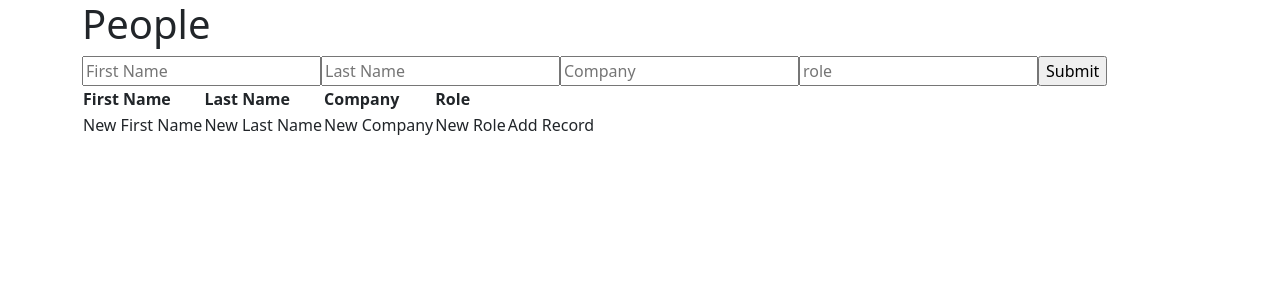
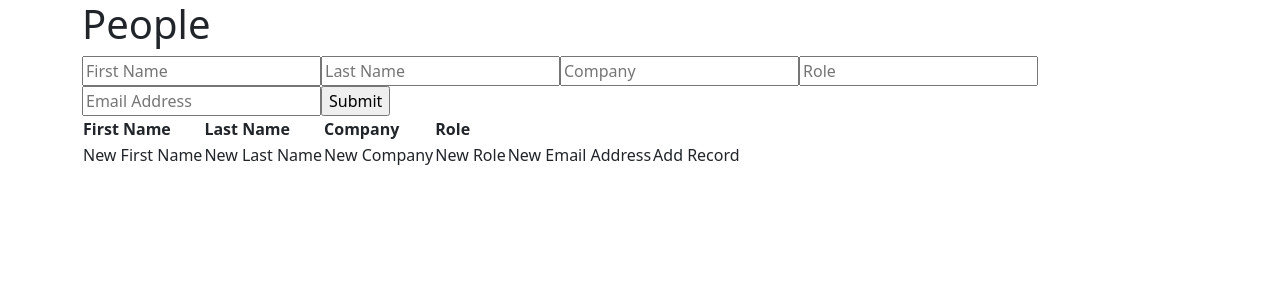
Before and after one commit to akodali92/looker_projects, a Flask app: page /persons in a window 1280 px wide. Shown: the top 300 px of the page. Run offline with Flask 2, Linux system fonts and the light colour scheme; data that the repository does not hold is empty.

Commit message:
Add persons.email_address

```diff
--- a/app/models/persons.py
+++ b/app/models/persons.py
@@ -17,6 +17,7 @@ class PersonModel(BaseMixin, db.Model):
     last_name = db.Column(db.String, nullable=False)
     company = db.Column(db.String, nullable=False)
     role = db.Column(db.String, nullable=False)
+    email_address = db.Column(db.String, nullable=False)
 
     full_name = column_property(first_name + " " + last_name)
     person_record = column_property(first_name + " " + last_name + " - " + company + ", " + role)
--- a/app/templates/persons.html
+++ b/app/templates/persons.html
@@ -20,6 +20,7 @@
                 <td>{{ person.last_name }}</td>
                 <td>{{ person.company }}</td>
                 <td>{{ person.role }}</td>
+                <td>{{ person.email_address }}</td>
                 <td>Edit Record</td>
                 <td>Delete Record</td>
             </tr>
@@ -29,6 +30,7 @@
                     <td>New Last Name</td>
                     <td>New Company</td>
                     <td>New Role</td>
+                    <td>New Email Address</td>
                     <td>Add Record</td>
                 </tr>
         </tbody>
@@ -36,7 +38,8 @@
             <input type="text" name="first_name" placeholder="First Name" />
             <input type="text" name="last_name" placeholder="Last Name" />
             <input type="text" name="company" placeholder="Company" />
-            <input type="text" name="role" placeholder="role" />
+            <input type="text" name="role" placeholder="Role" />
+            <input type="text" name="email_address" placeholder="Email Address" />
             <input type="submit" value="Submit" />
         </form>
     </table>
```
